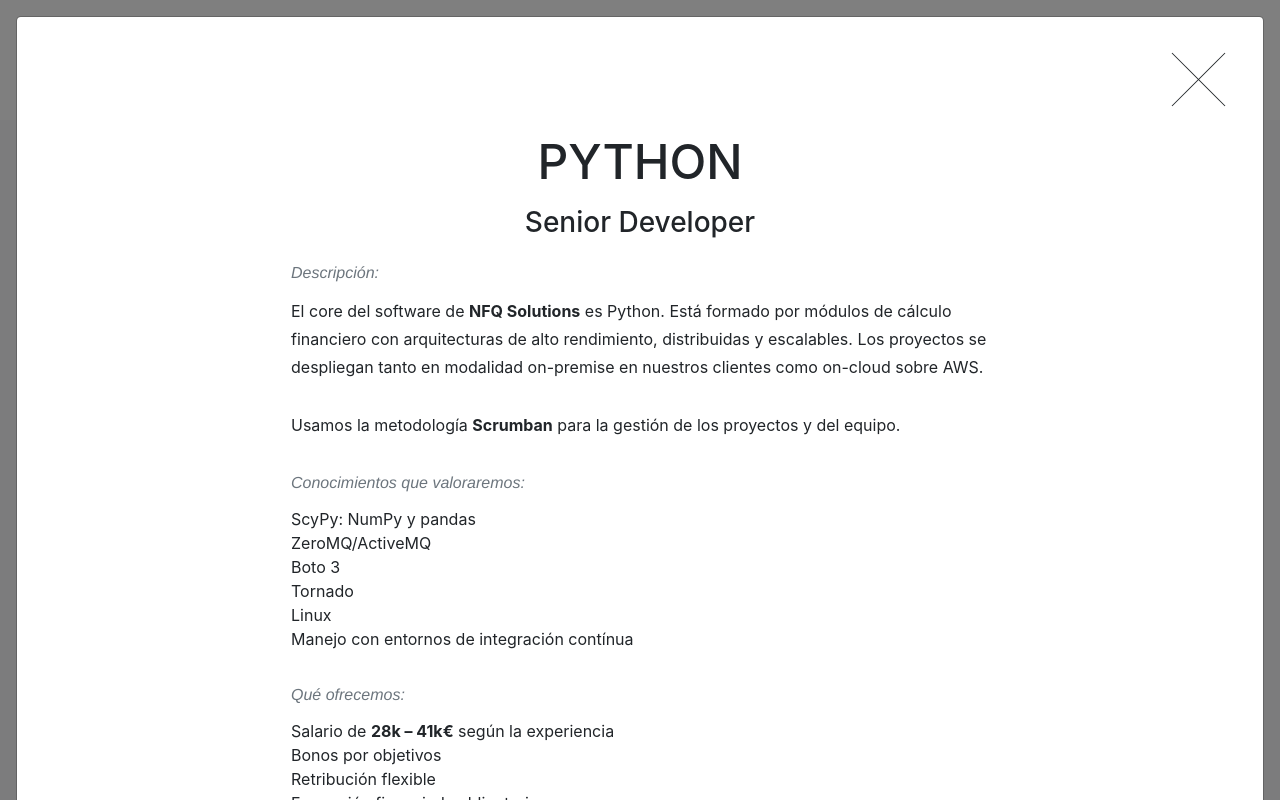
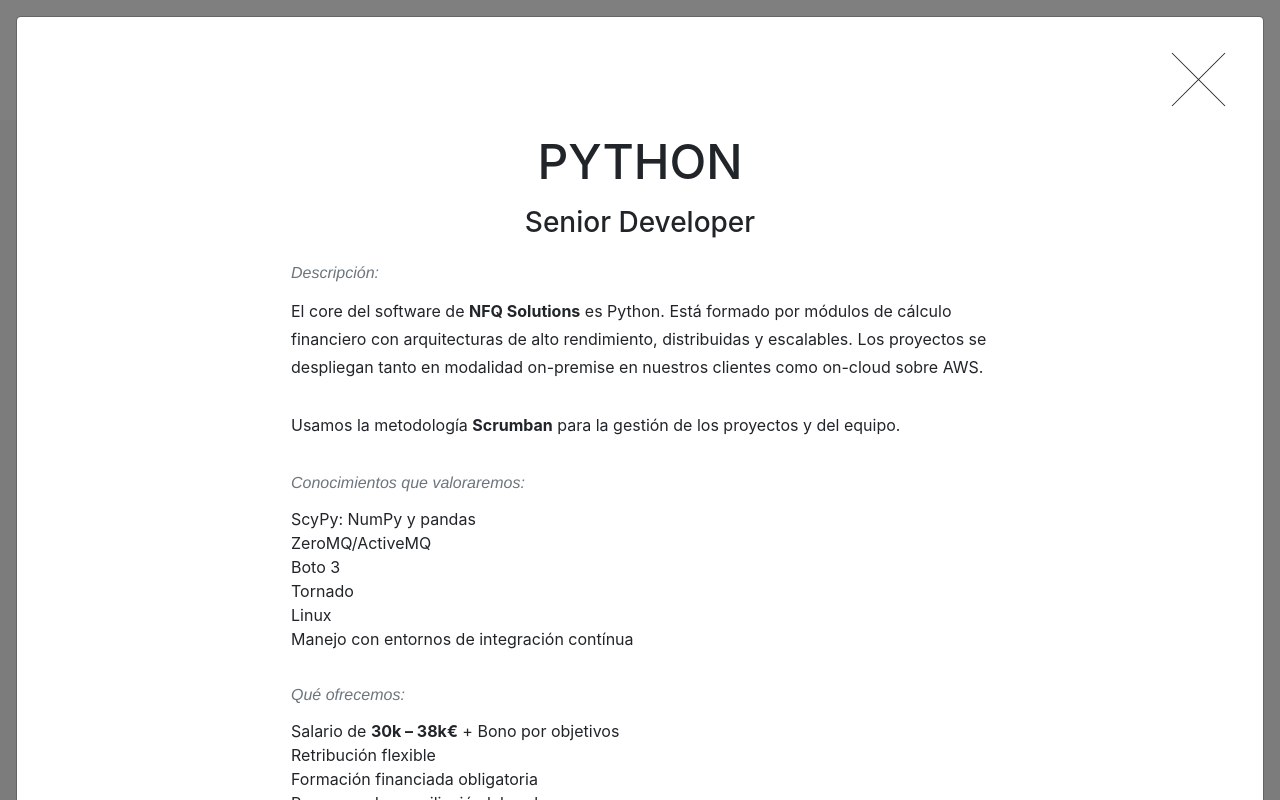
Before and after one commit to nfqsolutions/nfqsolutions.github.io, a website with bundled scripts: page index.html in a window 1280 px wide. Both pictures are taken after a click on the link 355 px from the left and 1984 px from the top of the page. Shown: the part 1584-2384 px from the top of the page. Built offline with nearby package versions, Linux system fonts and the light colour scheme; a web font is replaced by a local one.

Commit message:
Salaries updated to close the range in senior jobs

```diff
--- a/index.html
+++ b/index.html
@@ -354,8 +354,7 @@
                     Qué ofrecemos:
                   </p>
                   <ul class="list-inline" style="text-align: left">
-                    <li>Salario de <b>28k – 41k€</b> según la experiencia</li>
-                    <li>Bonos por objetivos</li>
+                    <li>Salario de <b>30k – 38k€</b> + Bono por objetivos</li>
                     <li>Retribución flexible</li>
                     <li>Formación financiada obligatoria</li>
                     <li>Programa de conciliación laboral</li>
@@ -418,8 +417,7 @@
                     Qué ofrecemos:
                   </p>
                   <ul class="list-inline" style="text-align: left">
-                    <li>Salario de <b>18k – 26k€</b></li>
-                    <li>Bonos por objetivos</li>
+                    <li>Salario de <b>18k – 26k€</b> + Bono por objetivos</li>
                     <li>Retribución flexible</li>
                     <li>Formación financiada obligatoria</li>
                     <li>Programa de conciliación laboral</li>
@@ -493,8 +491,7 @@
                     Qué ofrecemos:
                   </p>
                   <ul class="list-inline" style="text-align: left">
-                    <li>Salario de <b>28k – 41k€</b></li>
-                    <li>Bonos por objetivos</li>
+                    <li>Salario de <b>30k – 38k€</b> + Bono por objetivos</li>
                     <li>Retribución flexible</li>
                     <li>Formación financiada obligatoria</li>
                     <li>Programa de conciliación laboral</li>
@@ -557,8 +554,7 @@
                     Qué ofrecemos:
                   </p>
                   <ul class="list-inline" style="text-align: left">
-                    <li>Salario de <b>18k – 26k€</b></li>
-                    <li>Bonos por objetivos</li>
+                    <li>Salario de <b>18k – 26k€</b> + Bono por objetivos</li>
                     <li>Retribución flexible</li>
                     <li>Formación financiada obligatoria</li>
                     <li>Programa de conciliación laboral</li>
@@ -636,8 +632,7 @@
                     Qué ofrecemos:
                   </p>
                   <ul class="list-inline" style="text-align: left">
-                    <li>Salario de <b>28k – 41k€</b> según la experiencia</li>
-                    <li>Bonos por objetivos</li>
+                    <li>Salario de <b>30k – 38k€</b> + Bono por objetivos</li>
                     <li>Retribución flexible</li>
                     <li>Formación financiada obligatoria</li>
                     <li>Programa de conciliación laboral</li>
@@ -701,8 +696,7 @@
                     Qué ofrecemos:
                   </p>
                   <ul class="list-inline" style="text-align: left">
-                    <li>Salario de <b>18k – 26k€</b></li>
-                    <li>Bonos por objetivos</li>
+                    <li>Salario de <b>18k – 26k€</b> + Bono por objetivos</li>
                     <li>Retribución flexible</li>
                     <li>Formación financiada obligatoria</li>
                     <li>Programa de conciliación laboral</li>
```
